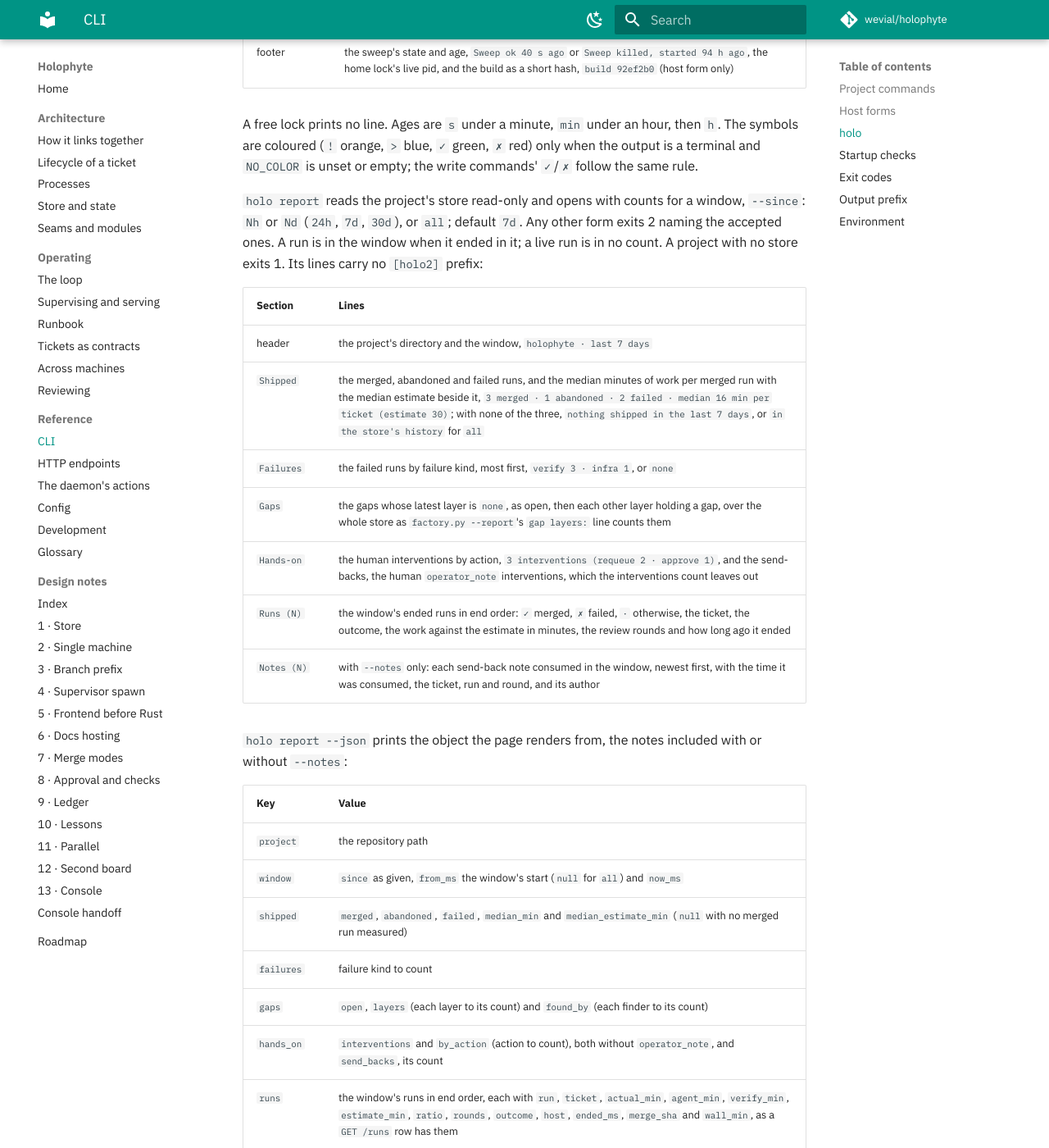
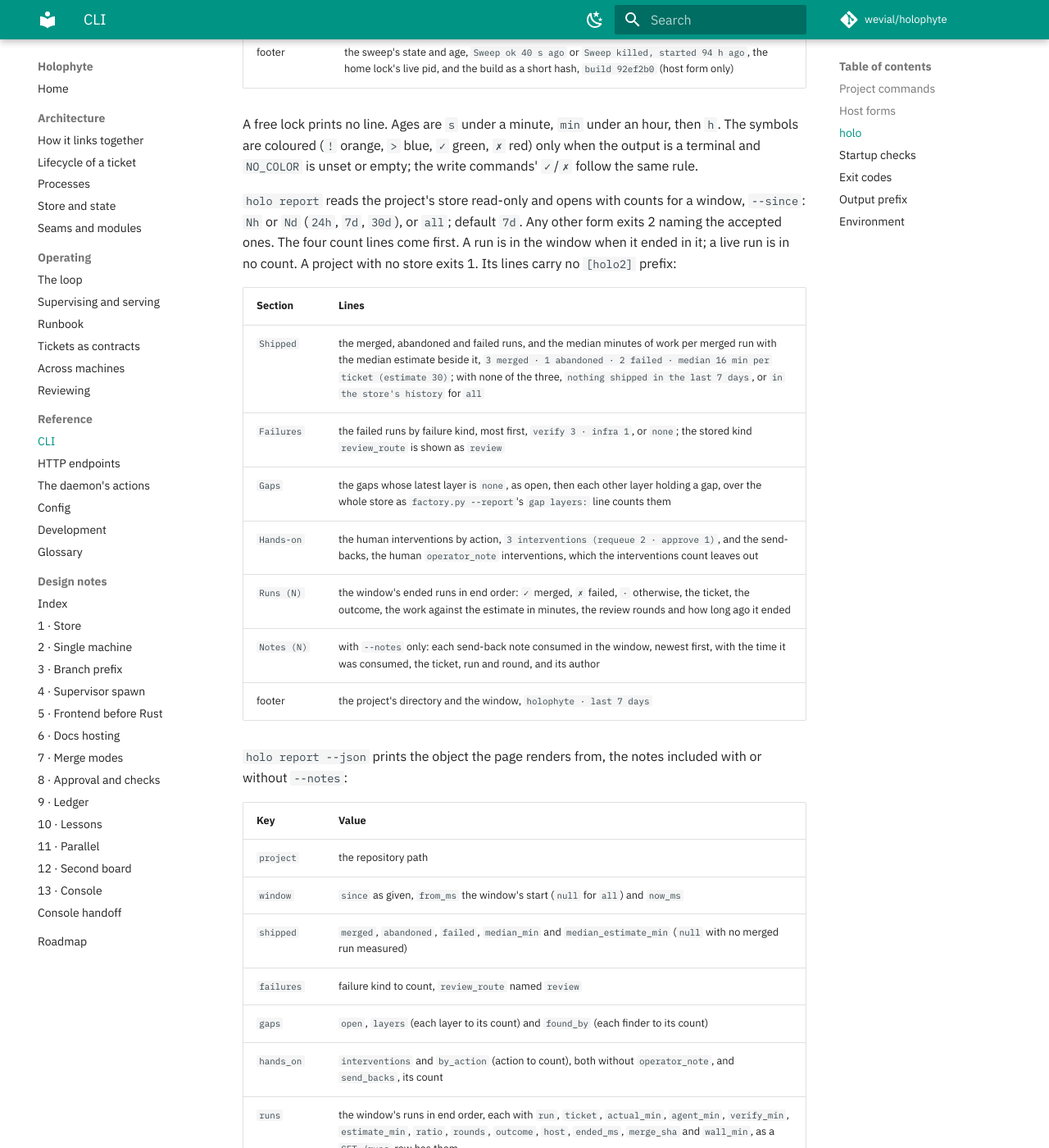
Before and after one commit to wevial/holophyte, an MkDocs documentation site: the page built from docs/reference/cli.md, in a window 1280 px wide and 1400 px high, scrolled down 12984 px. Shown: the whole window at 82% size. Built offline with MkDocs 1.6.1 and Material for MkDocs 9.7.7, drawn with Linux system fonts in a browser that asks for light colours; comment, search, counter and statistics services are not loaded.

Commit message:
fix(holo): name review failures review, open holo report with the counts (HOLO-142)
Review round 2:
- ADDRESS: criterion 1 asks for failures `review` 1; the store's only
  review failure kind is `review_route`, and the schema stays as it is.
  The report now names `review_route` `review` in the failures object and
  line, and the test asserts `{"verify": 1, "review": 1}`.
- ADDRESS: criterion 3 asks for the shipped, failures, gaps and hands-on
  lines to be the first non-blank lines. The project and window line
  moves from a header to the page's last line, and the test asserts the
  four counts open the page and the footer closes it.

```diff
--- a/docs/reference/cli.md
+++ b/docs/reference/cli.md
@@ -206,19 +206,20 @@ empty; the write commands' `✓`/`✗` follow the same rule.
 
 `holo report` reads the project's store read-only and opens with counts
 for a window, `--since`: `Nh` or `Nd` (`24h`, `7d`, `30d`), or `all`;
-default `7d`. Any other form exits 2 naming the accepted ones. A run is in
-the window when it ended in it; a live run is in no count. A project with
-no store exits 1. Its lines carry no `[holo2]` prefix:
+default `7d`. Any other form exits 2 naming the accepted ones. The four
+count lines come first. A run is in the window when it ended in it; a live
+run is in no count. A project with no store exits 1. Its lines carry no
+`[holo2]` prefix:
 
 | Section | Lines |
 | --- | --- |
-| header | the project's directory and the window, `holophyte · last 7 days` |
 | `Shipped` | the merged, abandoned and failed runs, and the median minutes of work per merged run with the median estimate beside it, `3 merged · 1 abandoned · 2 failed · median 16 min per ticket (estimate 30)`; with none of the three, `nothing shipped in the last 7 days`, or `in the store's history` for `all` |
-| `Failures` | the failed runs by failure kind, most first, `verify 3 · infra 1`, or `none` |
+| `Failures` | the failed runs by failure kind, most first, `verify 3 · infra 1`, or `none`; the stored kind `review_route` is shown as `review` |
 | `Gaps` | the gaps whose latest layer is `none`, as open, then each other layer holding a gap, over the whole store as `factory.py --report`'s `gap layers:` line counts them |
 | `Hands-on` | the human interventions by action, `3 interventions (requeue 2 · approve 1)`, and the send-backs, the human `operator_note` interventions, which the interventions count leaves out |
 | `Runs (N)` | the window's ended runs in end order: `✓` merged, `✗` failed, `·` otherwise, the ticket, the outcome, the work against the estimate in minutes, the review rounds and how long ago it ended |
 | `Notes (N)` | with `--notes` only: each send-back note consumed in the window, newest first, with the time it was consumed, the ticket, run and round, and its author |
+| footer | the project's directory and the window, `holophyte · last 7 days` |
 
 `holo report --json` prints the object the page renders from, the notes
 included with or without `--notes`:
@@ -228,7 +229,7 @@ included with or without `--notes`:
 | `project` | the repository path |
 | `window` | `since` as given, `from_ms` the window's start (`null` for `all`) and `now_ms` |
 | `shipped` | `merged`, `abandoned`, `failed`, `median_min` and `median_estimate_min` (`null` with no merged run measured) |
-| `failures` | failure kind to count |
+| `failures` | failure kind to count, `review_route` named `review` |
 | `gaps` | `open`, `layers` (each layer to its count) and `found_by` (each finder to its count) |
 | `hands_on` | `interventions` and `by_action` (action to count), both without `operator_note`, and `send_backs`, its count |
 | `runs` | the window's runs in end order, each with `run`, `ticket`, `actual_min`, `agent_min`, `verify_min`, `estimate_min`, `ratio`, `rounds`, `outcome`, `host`, `ended_ms`, `merge_sha` and `wall_min`, as a `GET /runs` row has them |
```
Also changed, not shown: 2 other files.
